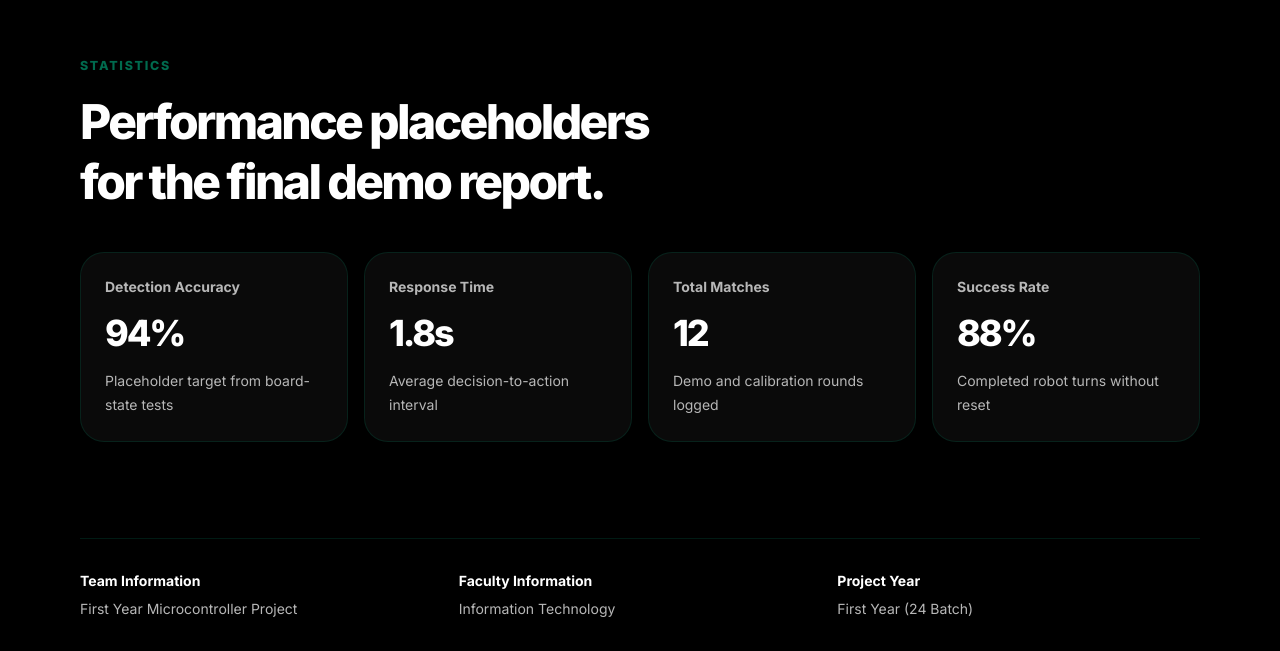
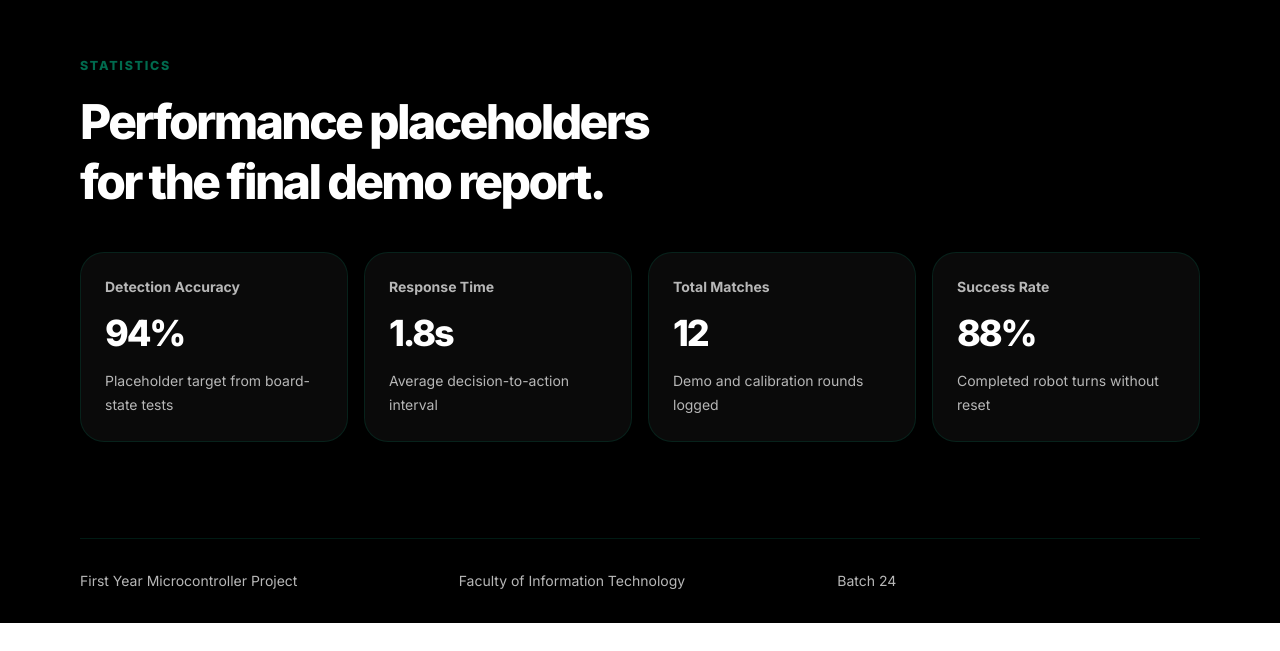
Before and after one commit to Praveen-R-2518/Scrablify, a React (Vite) app: page / in a window 1280 px wide. Shown: the part 3224-3875 px from the top of the page. After the commit the page ends 3847 px from the top, so only its background shows below. Built offline with nearby package versions, Linux system fonts and the light colour scheme.

Commit message:
Refactor footer content in App.jsx to simplify text and improve clarity, removing unnecessary headings and streamlining project information for better user experience.

```diff
--- a/src/App.jsx
+++ b/src/App.jsx
@@ -1390,16 +1390,13 @@ function Footer() {
   return (
     <footer className="mx-auto grid w-[min(1120px,calc(100%_-_32px))] gap-4 border-t border-[var(--border)] py-8 text-sm text-[var(--muted)] md:grid-cols-3">
       <div>
-        <p className="font-bold text-[var(--text)]">Team Information</p>
-        <p className="mt-2">First Year Microcontroller Project</p>
+        <p>First Year Microcontroller Project</p>
       </div>
       <div>
-        <p className="font-bold text-[var(--text)]">Faculty Information</p>
-        <p className="mt-2">Information Technology</p>
+        <p>Faculty of Information Technology</p>
       </div>
       <div>
-        <p className="font-bold text-[var(--text)]">Project Year</p>
-        <p className="mt-2">First Year (24 Batch)</p>
+        <p>Batch 24</p>
       </div>
     </footer>
   );
```
